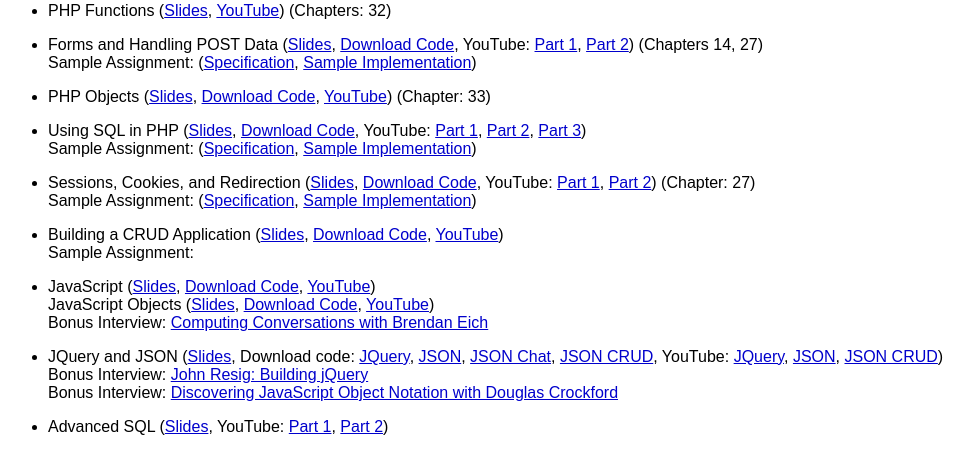
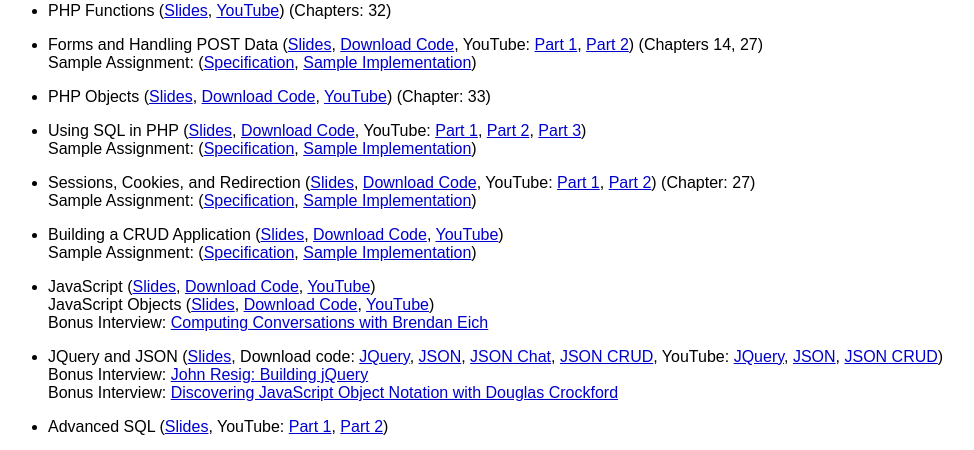
Before and after one commit to csev/wa4e, a PHP site: page /si572/ in a window 1280 px wide. Shown: the part 800-1250 px from the top of the page, without its empty margins (0-974 px from the left). Run offline with PHP 8.4, Linux system fonts and the light colour scheme.

Commit message:
Link in the autoscrud assignments

```diff
--- a/index.php
+++ b/index.php
@@ -248,10 +248,8 @@ Building a CRUD Application
 <a href="https://www.youtube.com/watch?v=-giRidLxtP0&list=PLlRFEj9H3Oj5F-GFxG-rKzORVAu3jestu&index=22"
     target="_blank">YouTube</a>)<br/>
 Sample Assignment:
-<!--
-(<a href="assn/autosdb/" target="_blank">Specification</a>,
-<a href="solutions/autosdb/" target="_blank">Sample Implementation</a>)
--->
+(<a href="assn/autoscrud/" target="_blank">Specification</a>,
+<a href="solutions/autoscrud/" target="_blank">Sample Implementation</a>)
 </li>
 
 <a name="php-javascript"></a>
```
